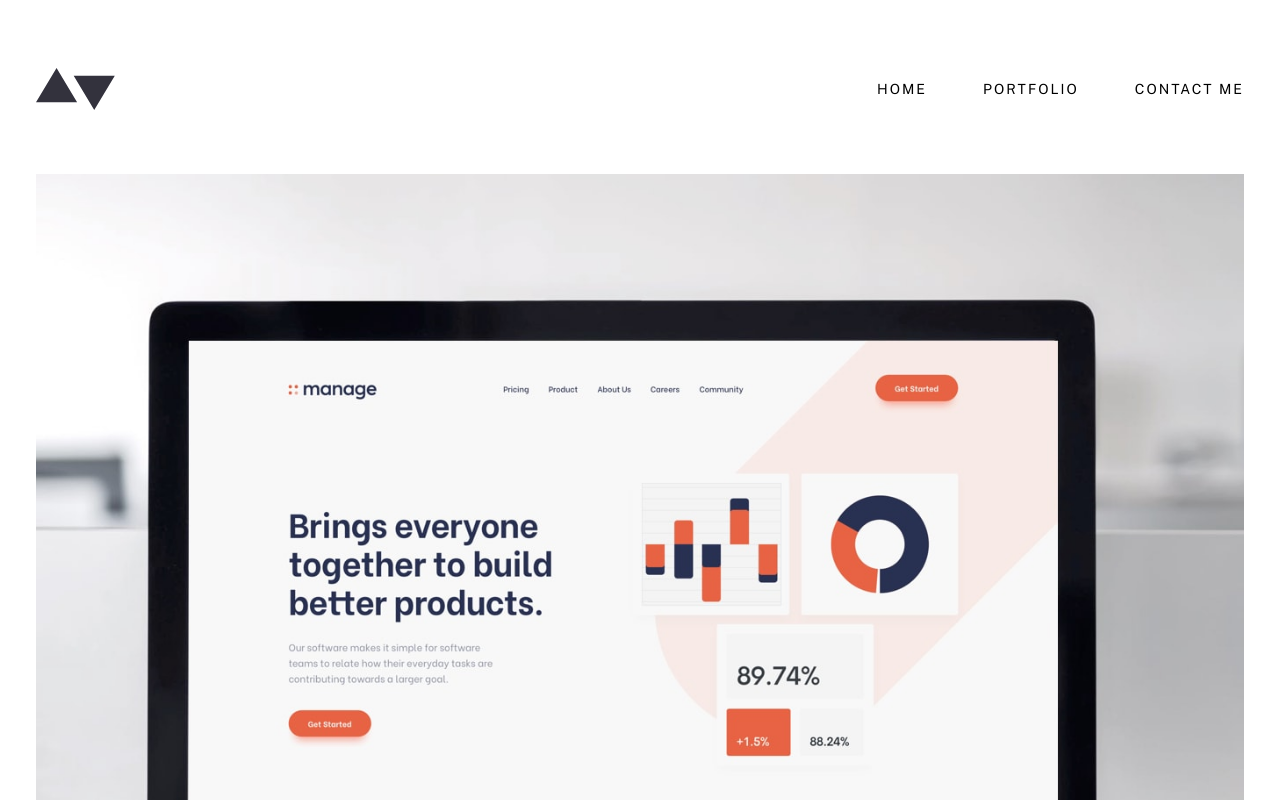
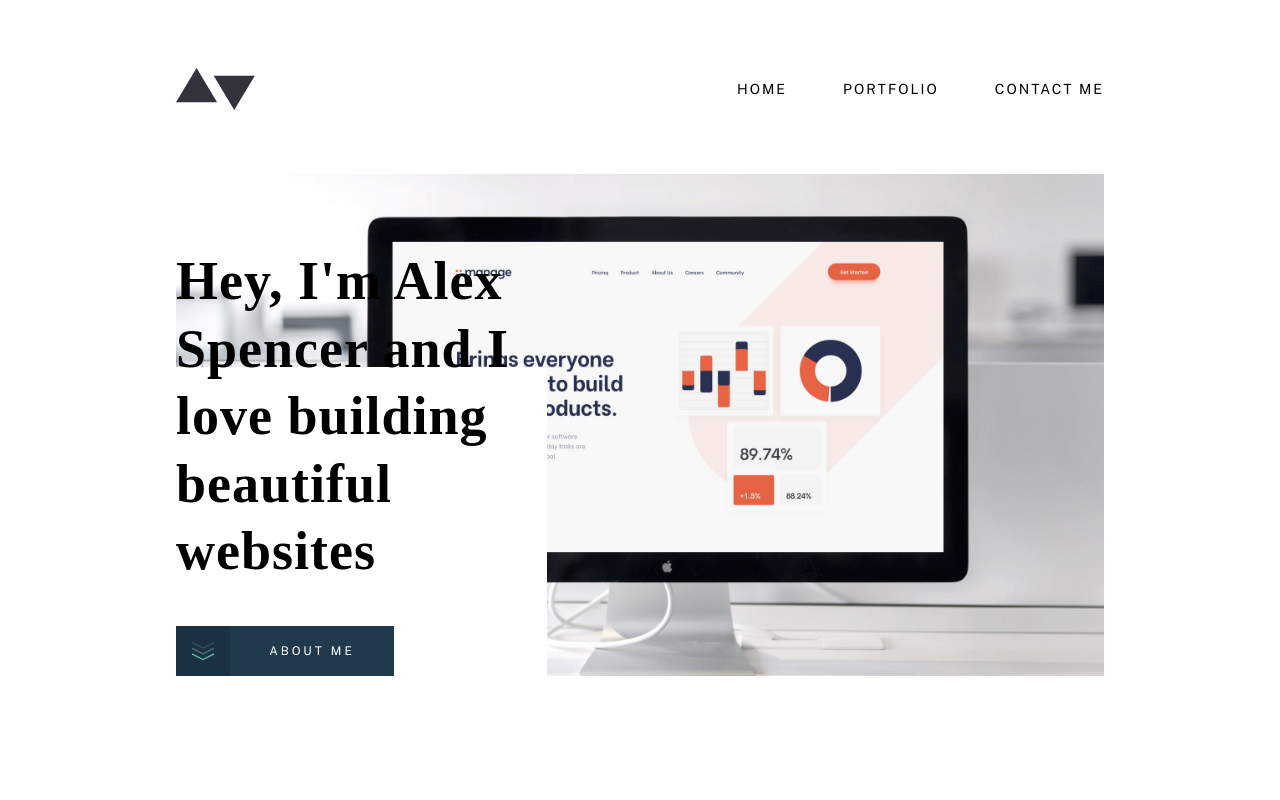
Before and after one commit to ChrisBryanAng/next-portfolio, a Next.js app: page / in a window 1280 px wide. Built offline with nearby package versions, Linux system fonts and the light colour scheme; a web font is replaced by a local one.

Commit message:
Home Desktop Responsive ready.

```diff
--- a/app/page.tsx
+++ b/app/page.tsx
@@ -9,7 +9,7 @@ import Footer from "@/components/Footer";
 export default function Home() {
   return (
     <main className="flex flex-col h-dvh w-dvw overflow-x-hidden">
-      <div className="flex flex-col p-9">
+      <div className="flex flex-col p-9 lg:px-44">
         <Navbar />
         <Hero />
         <AboutMe />
--- a/components/AboutMe.tsx
+++ b/components/AboutMe.tsx
@@ -2,15 +2,16 @@ import Image from "next/image";
 
 import AboutMeImage from "@/public/homepage/mobile/image-homepage-profile@2x.jpg";
 import AboutMeImageTablet from "@/public/homepage/tablet/image-homepage-profile@2x.jpg";
+import AboutMeImageDesktop from "@/public/homepage/desktop/image-homepage-profile@2x.jpg";
 import PrimaryButtonClean from "./PrimaryButtonClean";
 
 const AboutMe = () => {
   return (
-    <div className="flex flex-col md:flex-row mt-28 md:gap-14">
-      <div className="w-full h-[500px] block md:hidden">
+    <div className="flex flex-col md:flex-row mt-28 lg:mt-48 md:gap-14">
+      <div className="w-full h-[500px] block md:hidden lg:hidden">
         <Image src={AboutMeImage} alt="about-me" placeholder="blur" />
       </div>
-      <div className="w-full h-full hidden md:block">
+      <div className="w-full h-full hidden md:block lg:hidden">
         <Image
           src={AboutMeImageTablet}
           alt="about-me"
@@ -18,8 +19,16 @@ const AboutMe = () => {
           className="h-full w-full"
         />
       </div>
+      <div className="w-full lg:w-[50%] h-full hidden md:hidden lg:block">
+        <Image
+          src={AboutMeImageDesktop}
+          alt="about-me"
+          placeholder="blur"
+          className="h-full w-full"
+        />
+      </div>
 
-      <div className="flex flex-col w-full border-t-[1px] border-b-[1px] border-solid border-black/20 mt-6 md:mt-0 pt-9 pb-20 space-y-6 text-primary-grayishdarkblue">
+      <div className="flex flex-col w-full lg:w-[390px] lg:ml-24 border-t-[1px] border-b-[1px] border-solid border-black/20 mt-6 md:mt-0 pt-9 lg:pt-12 pb-20 space-y-6 text-primary-grayishdarkblue">
         <p className="font-Ibarra font-bold text-[52px] md:text-[48px] capitalize">
           About Me
         </p>
--- a/components/Footer.tsx
+++ b/components/Footer.tsx
@@ -9,7 +9,7 @@ const Footer = () => {
   const links = ["Home", "Portfolio", "Contact Me"];
 
   return (
-    <div className="flex flex-col md:flex-row bg-primary-grayishdarkblue justify-center md:justify-between md:px-9 items-center mt-24 space-y-16 md:space-y-0 py-16 md:py-8 text-white">
+    <div className="flex flex-col md:flex-row bg-primary-grayishdarkblue justify-center md:justify-between md:px-9 lg:px-44 items-center mt-24 space-y-16 md:space-y-0 py-16 md:py-8 text-white">
       <div className="flex flex-col md:flex-row gap-12">
         <div className="flex justify-center items-center w-full md:w-max invert">
           <Image src={Logo} alt="logo" className="h-11 md:h-9 w-20 md:w-16" />
--- a/components/Hero.tsx
+++ b/components/Hero.tsx
@@ -8,7 +8,7 @@ import PrimaryButton from "./PrimaryButton";
 const Hero = () => {
   return (
     <div className="relative w-full flex flex-col space-y-10 mt-16 md:mt-6">
-      <div className="w-full h-full flex md:hidden">
+      <div className="w-full h-full flex md:hidden lg:hidden">
         <Image
           src={MobileHero}
           alt="hero-image"
@@ -16,7 +16,7 @@ const Hero = () => {
           placeholder="blur"
         />
       </div>
-      <div className="w-full h-full hidden md:flex">
+      <div className="w-full h-full hidden md:flex lg:hidden">
         <Image
           src={TabletHero}
           alt="hero-image"
@@ -24,10 +24,18 @@ const Hero = () => {
           placeholder="blur"
         />
       </div>
-      <div className="flex flex-col gap-10 md:absolute md:bottom-0 md:bg-white md:w-[75%]">
+      <div className="w-full h-full hidden md:hidden lg:flex">
+        <Image
+          src={DesktopHero}
+          alt="hero-image"
+          className="h-full w-full"
+          placeholder="blur"
+        />
+      </div>
+      <div className="flex flex-col gap-10 lg:items-end lg:justify-end md:absolute md:bottom-0 md:bg-white md:w-[75%] lg:w-[40%] lg:h-[57%]">
         <div className="flex">
-          <p className="font-Ibarra font-bold text-[50px] md:text-[40px] md:pt-14 text-balance tracking-[1px] leading-tight">
-            Hey, I&apos;m Alex Spencer and I love building beautiful websites.
+          <p className="font-Ibarra font-bold text-[50px] md:text-[40px] lg:text-[54px] md:pt-14 text-balance tracking-[1px] leading-tight">
+            Hey, I&apos;m Alex Spencer and I love building beautiful websites
           </p>
         </div>
         <div className="w-full flex">
--- a/components/Interested.tsx
+++ b/components/Interested.tsx
@@ -2,11 +2,11 @@ import PrimaryButtonClean from "./PrimaryButtonClean";
 
 const Interested = () => {
   return (
-    <div className="flex flex-col md:flex-row gap-4 justify-center items-center font-bold mt-28">
-      <p className="font-Ibarra text-[50px] md:text-[42px] p-4 leading-tight text-center md:text-start">
+    <div className="flex flex-col md:flex-row gap-4 justify-center items-center lg:justify-between font-bold mt-28 lg:mt-56 lg:mb-32">
+      <p className="lg:w-[660px] font-Ibarra text-[50px] md:text-[42px] p-4 lg:p-0 leading-tight text-center md:text-start lg:text-start">
         Interested in doing a project together?
       </p>
-      <div className="hidden md:block h-[1px] w-[210px] mr-4 border-[1px] border-solid border-black/15" />
+      <div className="hidden md:block h-[1px] w-[210px] lg:w-full mr-4 lg:ml-10 border-[1px] border-solid border-black/15" />
       <PrimaryButtonClean label="Contact me" />
     </div>
   );
--- a/components/Navbar.tsx
+++ b/components/Navbar.tsx
@@ -17,12 +17,13 @@ const Navbar = () => {
       </div>
       <div className="hidden md:flex space-x-6 md:space-x-14">
         {links.map((link, idx) => (
-          <div
+          <button
             key={idx}
+            type="button"
             className={`font-Public-sans text-[12px] md:text-[14px] tracking-[2px] uppercase text-black`}
           >
             {link}
-          </div>
+          </button>
         ))}
       </div>
 
```
